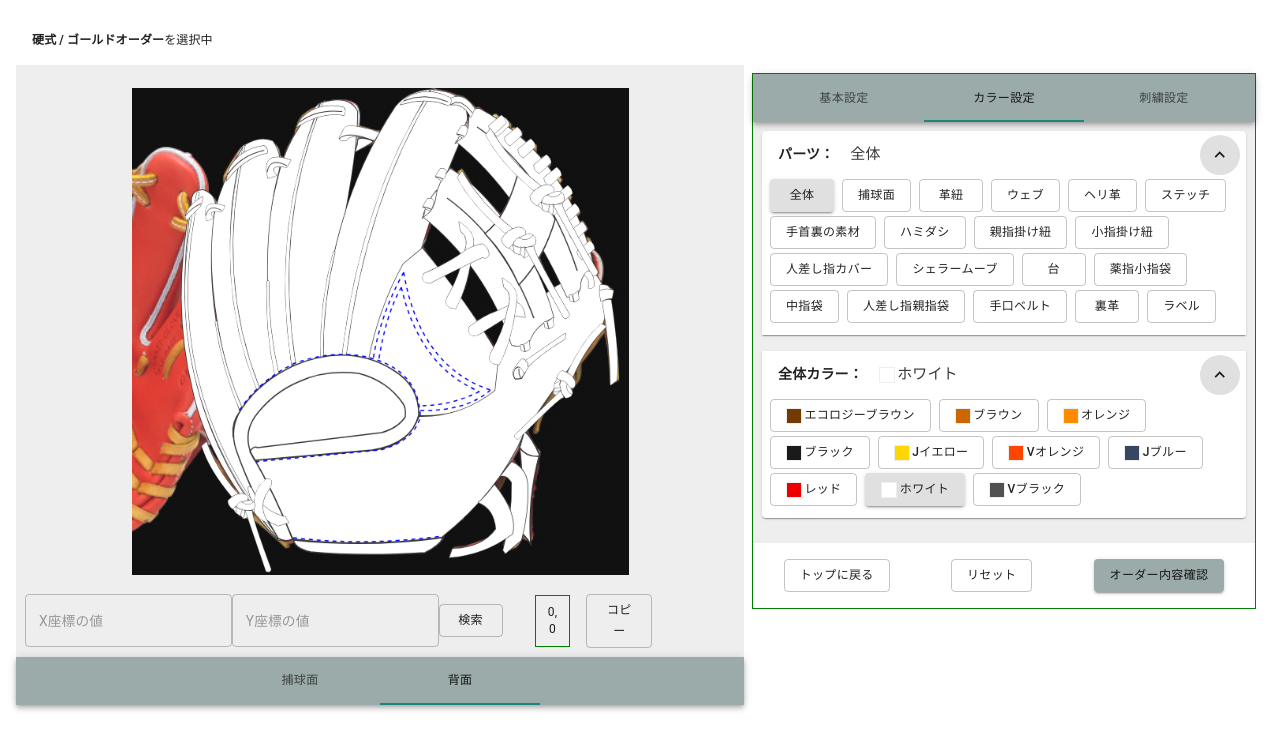
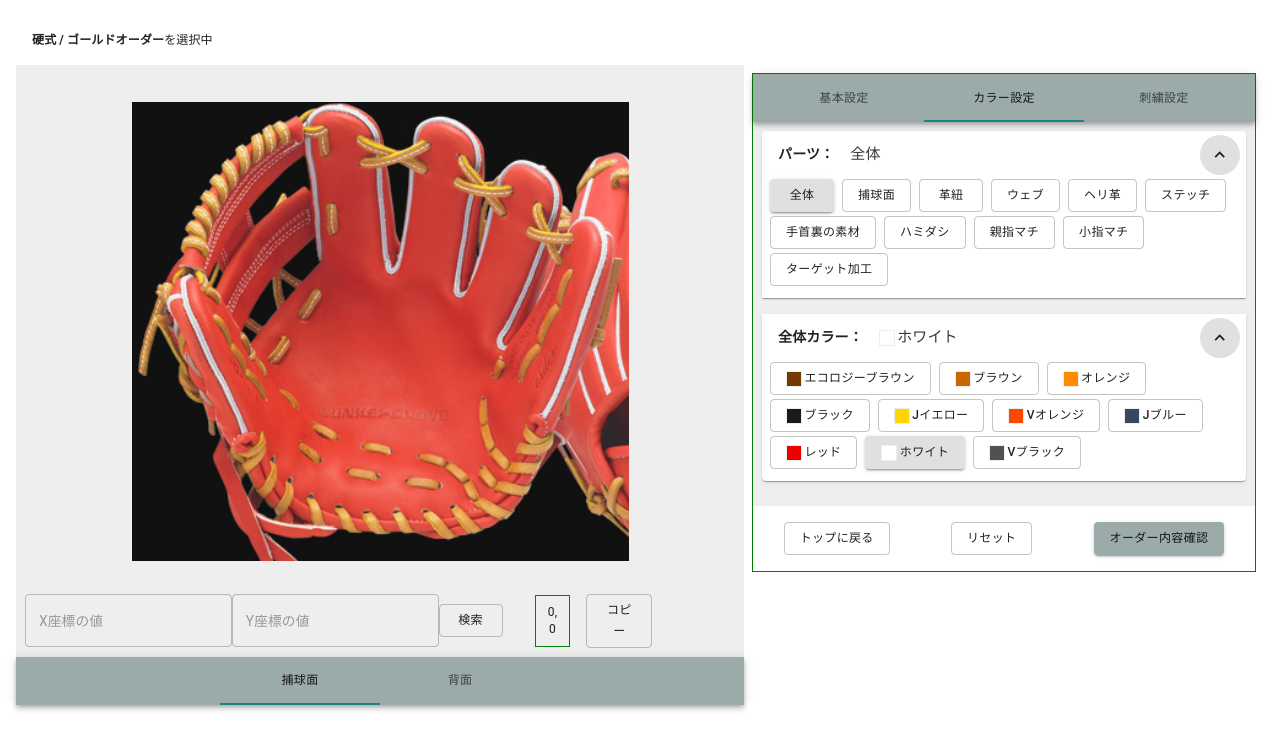
Before and after one commit to tomoki33kurita/glove-order, a Next.js app: page /hard in a window 1280 px wide. Shown: the top 750 px of the page. Built offline with nearby package versions, Linux system fonts and the light colour scheme.

Commit message:
Implemented back design

```diff
--- a/src/container/FigureFields.tsx
+++ b/src/container/FigureFields.tsx
@@ -51,9 +51,9 @@ const FigureFields: React.FC<Props> = ({ state, figurePanelNum, handleFigurePane
         <FigureBack
           state={state}
           // 開発で座標を取得したいときは以下を有効にする
-          devTools={{ cordinateX, cordinateY, isCopy, setCopy }}
-          devToolStyle={devToolStyle}
-          handleCoordinate={handleCoordinate}
+          // devTools={{ cordinateX, cordinateY, isCopy, setCopy }}
+          // devToolStyle={devToolStyle}
+          // handleCoordinate={handleCoordinate}
         />
       </TabPanel>
       <AppBar position="static">
--- a/src/container/canvasFunctions/back/thumbHook.ts
+++ b/src/container/canvasFunctions/back/thumbHook.ts
@@ -1,5 +1,5 @@
 export const thumbHook = (ctx: CanvasRenderingContext2D, color: string): void => {
-  ctx.lineWidth = 1.5
+  ctx.lineWidth = 1.0
   ctx.strokeStyle = '#383838'
   ctx.fillStyle = color
 
@@ -11,10 +11,10 @@ export const thumbHook = (ctx: CanvasRenderingContext2D, color: string): void =>
   ctx.quadraticCurveTo(630, 577, 641, 595) // 先端
   ctx.quadraticCurveTo(637, 538, 652, 482) // 右上＿三角右下
   ctx.quadraticCurveTo(643, 461, 633, 452) // 右上
-  ctx.quadraticCurveTo(627, 473, 627, 473) //
+  ctx.quadraticCurveTo(624, 473, 624, 473) //
+  ctx.fill()
   ctx.stroke()
-  ctx.fill()
-  ctx.moveTo(627, 473) // 左上
+  ctx.moveTo(624, 473) // 左上
   ctx.quadraticCurveTo(635, 485, 652, 484) //
   ctx.stroke()
   ctx.closePath()
@@ -28,10 +28,10 @@ export const thumbHook = (ctx: CanvasRenderingContext2D, color: string): void =>
   ctx.quadraticCurveTo(609, 607, 609, 607) // 先端
   ctx.quadraticCurveTo(629, 590, 629, 590) //
   ctx.quadraticCurveTo(638, 557, 637, 525) // 右上_カーブ前
-  ctx.quadraticCurveTo(638, 501, 617, 491) // 右上
+  ctx.quadraticCurveTo(638, 501, 615, 491) // 右上
   ctx.quadraticCurveTo(603, 509, 603, 509) //
+  ctx.fill()
   ctx.stroke()
-  ctx.fill()
   ctx.closePath()
 
   ctx.beginPath()
@@ -43,8 +43,8 @@ export const thumbHook = (ctx: CanvasRenderingContext2D, color: string): void =>
   ctx.quadraticCurveTo(582, 609, 618, 582) //
   ctx.quadraticCurveTo(624, 556, 595, 520) // 右上
   ctx.quadraticCurveTo(577, 543, 574, 542) //
+  ctx.fill()
   ctx.stroke()
-  ctx.fill()
   ctx.closePath()
 
 
--- a/src/pages/hard/index.tsx
+++ b/src/pages/hard/index.tsx
@@ -8,7 +8,7 @@ export const stateContext = React.createContext('')
 
 const Index: React.FC = () => {
   const [state, dispatch] = React.useReducer(reducer, initialState)
-  const [figurePanelNum, setFigurePanelNum] = React.useState(1)
+  const [figurePanelNum, setFigurePanelNum] = React.useState(0)
   const handleFigurePanelNum = (event: any, newValue: number) => setFigurePanelNum(newValue)
 
   return (
```
